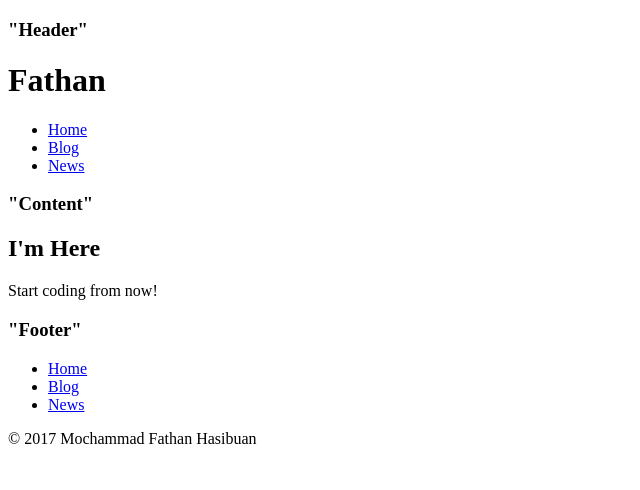
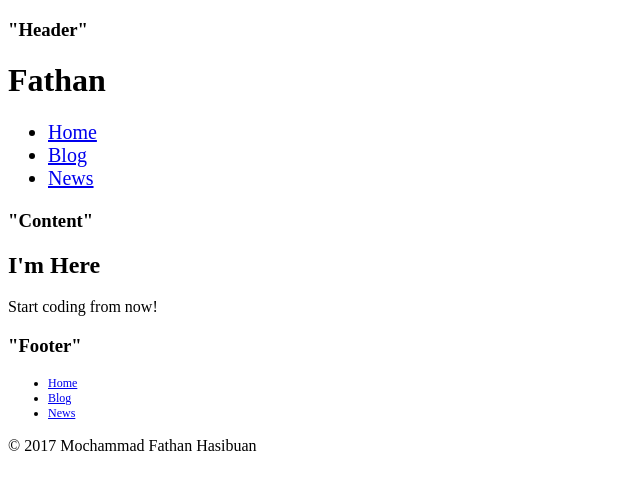
Before and after one commit to mochfathan/fathan-hasibuan, a Jekyll site: the page built from index.html, in a window 1280 px wide. Shown: the top 490 px of the page, without its empty margins (0-640 px from the left). Built offline with Jekyll 4.4.1, drawn with Linux system fonts in a browser that asks for light colours; Markdown is read by kramdown in place of the engine named in the settings.

Commit message:
Adding class to the nav top/bottom + CSS styling

```diff
--- a/_includes/nav.html
+++ b/_includes/nav.html
@@ -1,5 +1,5 @@
 <nav>
-  <ul>
+  <ul class="nav {{include.navclass}}">
     <li><a href="{{site.baseurl}}/index.html" class="{% if page.url == '/index.html' %}current{% endif %}">Home</a></li>
     <li><a href="{{site.baseurl}}/blog.html" class="{% if page.url == '/blog.html' %}current{% endif %}">Blog</a></li>
     <li><a href="{{site.baseurl}}/news.html" class="{% if page.url == '/news.html' %}current{% endif %}">News</a></li>
--- a/_layouts/default.html
+++ b/_layouts/default.html
@@ -22,7 +22,7 @@
     <header>
       <h3>"Header"</h3>
       <h1>Fathan</h1>
-      {% include nav.html %}
+      {% include nav.html navclass='nav-top' %}
     </header>
 
     <h3>"Content"</h3>
@@ -30,7 +30,7 @@
 
     <footer>
       <h3>"Footer"</h3>
-      {% include nav.html %}
+      {% include nav.html navclass='nav-bottom' %}
       <p>&copy 2017 Mochammad Fathan Hasibuan</p>
     </footer>
 
--- a/css/style.css
+++ b/css/style.css
@@ -9,3 +9,13 @@
   background-color: #000531;
   color: #fff;
 }
+
+
+.nav-top  {
+  font-size: 1.25rem;
+}
+
+.nav-bottom  {
+  font-size: 0.75rem;
+
+}
```
